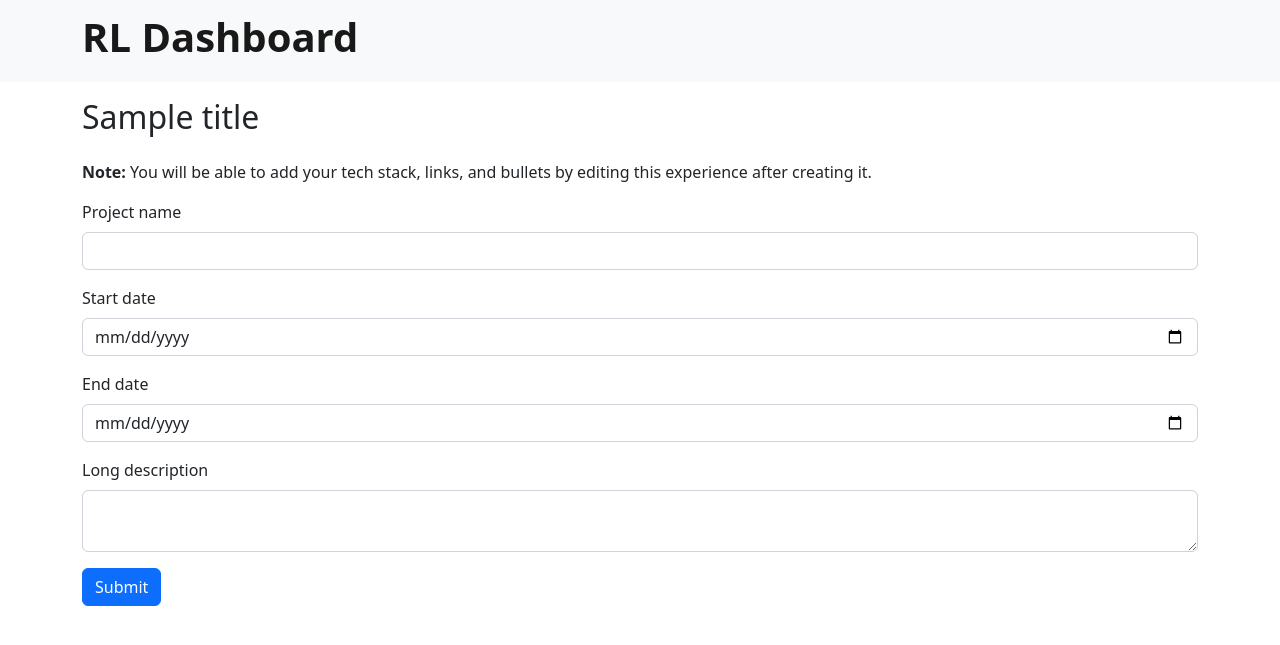
After one commit to rliang88/richardliang.com-dashboard, a Python web app: template flask_app/projects/templates/create_project.html in a window 1280 px wide. The commit adds this page. Shown: the top 645 px of the page. Run offline with Jinja, Linux system fonts and the light colour scheme; the template is opened without the code that fills it: most values are stand-ins (such as "Sample title", 1, 10 or a date in 2020); form fields are guessed from the names that the template uses.

Commit message:
[PWAD-21] create project model, create-project page, and project homepage (#23)
* [PWAD-21] created projects model

* [PWAD-21] projects page and create projects page

```diff
--- /dev/null
+++ b/flask_app/projects/templates/create_project.html
@@ -0,0 +1,70 @@
+{% extends "header.html" %}
+{% block content %}
+    <div class="mb-3">
+        <b>Note: </b> You will be able to add your tech stack, links, and bullets
+        by editing this experience after creating it.
+    </div>
+    <form action="" method="post">
+        <!-- CSRF token -->
+        {{form.csrf_token}}
+
+        <!-- position name -->
+        <div class="mb-3">
+            {{form.project_name.label(class="form-label")}}
+            {{form.project_name(class="form-control mb-1")}}
+
+            {% if form.project_name.errors %}
+                <div class="alert alert-warning" role="alert">
+                    {% for error in form.project_name.errors %}
+                        <span>{{ error }}</span>
+                    {% endfor %}
+                </div>
+            {% endif %}
+        </div>
+
+        <!-- start date -->
+        <div class="mb-3">
+            {{form.start_date.label(class="form-label")}}
+            {{form.start_date(class="form-control mb-1")}}
+
+            {% if form.start_date.errors %}
+                <div class="alert alert-warning" role="alert">
+                    {% for error in form.start_date.errors %}
+                        <span>{{ error }}</span>
+                    {% endfor %}
+                </div>
+            {% endif %}
+        </div>
+
+        <!-- end date -->
+        <div class="mb-3">
+            {{form.end_date.label(class="form-label")}}
+            {{form.end_date(class="form-control mb-1")}}
+
+            {% if form.end_date.errors %}
+                <div class="alert alert-warning" role="alert">
+                    {% for error in form.end_date.errors %}
+                        <span>{{ error }}</span>
+                    {% endfor %}
+                </div>
+            {% endif %}
+        </div>
+
+        <!-- about -->
+        <div class="mb-3">
+            {{form.long_description.label(class="form-label")}}
+            {{form.long_description(class="form-control mb-1", id="rl-dashboard-textbox")}}
+
+            {% if form.long_description.errors %}
+                <div class="alert alert-warning" role="alert">
+                    {% for error in form.long_description.errors %}
+                        <span>{{ error }}</span>
+                    {% endfor %}
+                </div>
+            {% endif %}
+        </div>
+
+        <!-- submit button -->
+        {{ form.submit(class="btn btn-primary") }}
+    </form>
+{% endblock %}
```
Also changed, not shown: flask_app/models.py (+13 -0 lines), flask_app/projects/forms.py (added, +28 -0 lines), flask_app/projects/routes.py (+39 -10 lines), flask_app/projects/templates/projects.html (+35 -1 lines).
